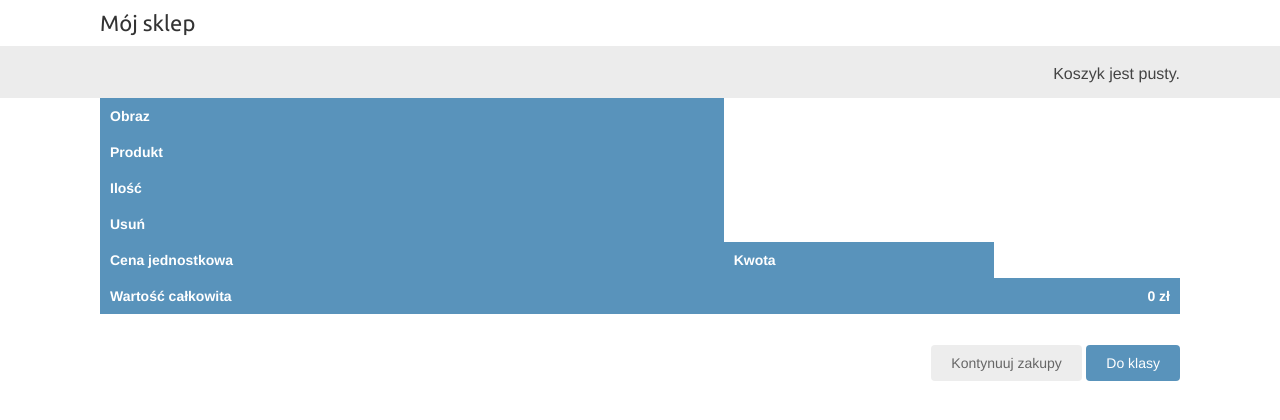
After one commit to Molson-uc/myshop, a Django app: page /cart/ in a window 1280 px wide. The commit adds this page. Shown: the top 420 px of the page. Run offline with Django 4.2, Linux system fonts and the light colour scheme; some libraries are stand-ins or nearby versions.

Commit message:
add cart :view functions, urls

```diff
--- a/cart/forms.py
+++ b/cart/forms.py
@@ -1,8 +1,14 @@
 from django import forms
+from django.utils.translation import gettext_lazy as _
 
 
-PRODUCT_QUANTITY_CHOICES =[(i, str(i) for i in range(1,21))]
+PRODUCT_QUANTITY_CHOICES = [(i, str(i)) for i in range(1, 21)]
 
-class CartAddProduct(forms.Form):
-    quantity = forms.TypedChoiceField(choices=PRODUCT_QUANTITY_CHOICES, coerce=int)
-    override = forms.BooleanField(required=False, initial=False, widget=forms.HiddenInput)
+
+class CartAddProductForm(forms.Form):
+    quantity = forms.TypedChoiceField(
+        choices=PRODUCT_QUANTITY_CHOICES, coerce=int, label=_("Quantity")
+    )
+    override = forms.BooleanField(
+        required=False, initial=False, widget=forms.HiddenInput
+    )
--- /dev/null
+++ b/cart/templates/cart/detail.html
@@ -0,0 +1,50 @@
+{% extends 'shop/base.html' %}
+{% load static %}
+
+{% block titile %}
+    Koszyk na zakupy
+{% endblock titile %}
+
+{% block content %}
+    <table class="cart">
+        <thead>
+            <tr>
+                <th>Obraz</tr>
+                <th>Produkt</tr>
+                <th>Ilość</tr>
+                <th>Usuń</tr>
+                <th>Cena jednostkowa</th>
+                <th>Kwota</th>
+            </tr>
+        </thead>
+        <tbody>
+            {% for item in cart %}
+
+                {% with product=item.product %}
+                    <tr>
+                        <td>
+                            <a href="{{ product.get_absolute_url }}">
+                                <img src="{% if product.image %}{{ product.image.url }}">{% else %}{% static 'img/no_image.png' %}{% endif %}
+                            </a>
+                        </td>
+                        <td>{{ product.name }}</td>
+                        <td>{{ item.quantity }}</td>
+                        {% comment %} <td><a href="{% url "cart:cart_remove" product.id %}">Usuń</a></td> {% endcomment %}
+                        <td class="num">{{ item.price }} zł</td>
+                        <td class="num">{{ item.total_price }} zł</td>
+                    </tr>
+                {% endwith %}
+            {% endfor %}
+            <tr class="total">
+                <td>Wartość całkowita</td>
+                <td colspan="4"></td>
+                <td class="num">{{ cart.get_total_price }} zł</td>
+            </tr>
+        </tbody>
+    </table>
+    <p class="text-right">
+        <a href="{% url "shop:product_list"%}" class="button light">Kontynuuj zakupy</a>
+        <a href="#" class="button">Do klasy</a>
+
+
+{% endblock content %}
--- a/cart/views.py
+++ b/cart/views.py
@@ -1,27 +1,35 @@
 from django.shortcuts import render, redirect, get_object_or_404
 from django.views.decorators.http import require_POST
 from shop.models import Product
-from .forms import CartAddProduct
+from .forms import CartAddProductForm
 from .models import Cart
+
 # Create your views here.
+
 
 @require_POST
 def cart_add(request, product_id):
     cart = Cart(request)
-    product= get_object_or_404(Product, id=product_id)
-    form = CartAddProduct(request.POST)
+    product = get_object_or_404(Product, id=product_id)
+    form = CartAddProductForm(request.POST)
     if form.is_valid():
         cd = form.cleaned_data
-        cart.add(product=product, quantity=cd["quantity"], update_quantity=cd["update"])
+        print(cd)
+        print(cd.values)
+        cart.add(
+            product=product, quantity=cd["quantity"], update_quantity=cd["override"]
+        )
     return redirect("cart:cart_detail")
 
-@require_POST
+
 def cart_detail(request):
     cart = Cart(request)
-    return render(request,"cart/detail.html", {"cart":cart})
+    return render(request, "cart/detail.html", {"cart": cart})
+
 
 @require_POST
 def cart_remove(request, product_id):
-    cart=Cart(request)
+    cart = Cart(request)
     product = get_object_or_404(Product, id=product_id)
     cart.remove(product)
+    return redirect("cart:cart_detail")
--- a/shop/templates/shop/product/detail.html
+++ b/shop/templates/shop/product/detail.html
@@ -10,6 +10,11 @@
         <h1>{{ product.name }}</h1>
         <h2><a href="{{ product.category.get_absolute_url }}"> {{ product.category }}</a></h2>
         <p class="price">{{ product.price }} zł</p>
+        <form action="{% url "cart:cart_add" product.id %}" method="post">
+            {{ cart_product_form }}
+            {% csrf_token %}
+            <input type="submit" value="Dodaj do koszyka">
+        </form>
             {{ product.description|linebreaks }}
     </div>
 {% endblock content %}
```
Also changed, not shown: shop/views.py (+7 -1 lines), db.sqlite3.
